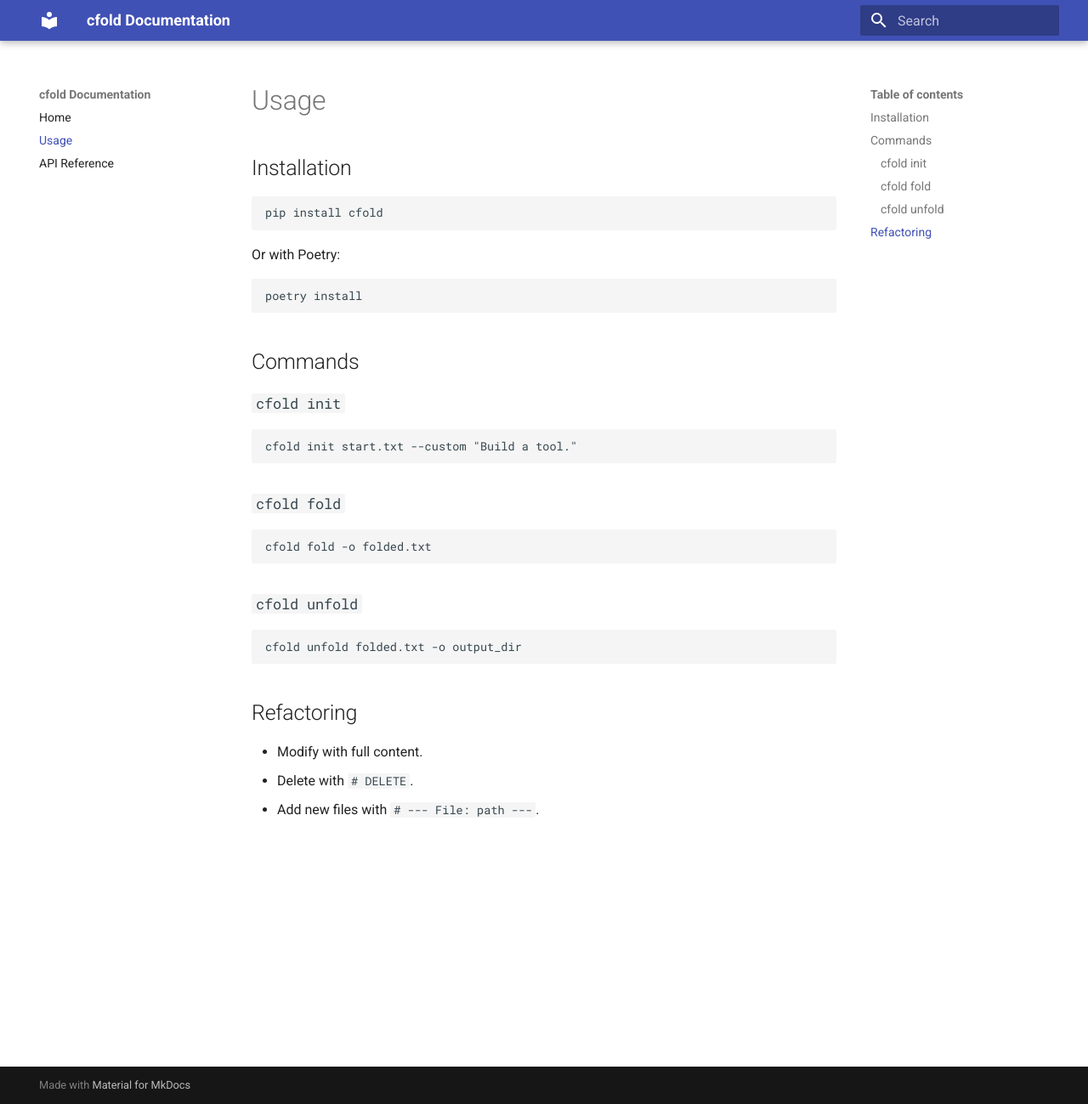
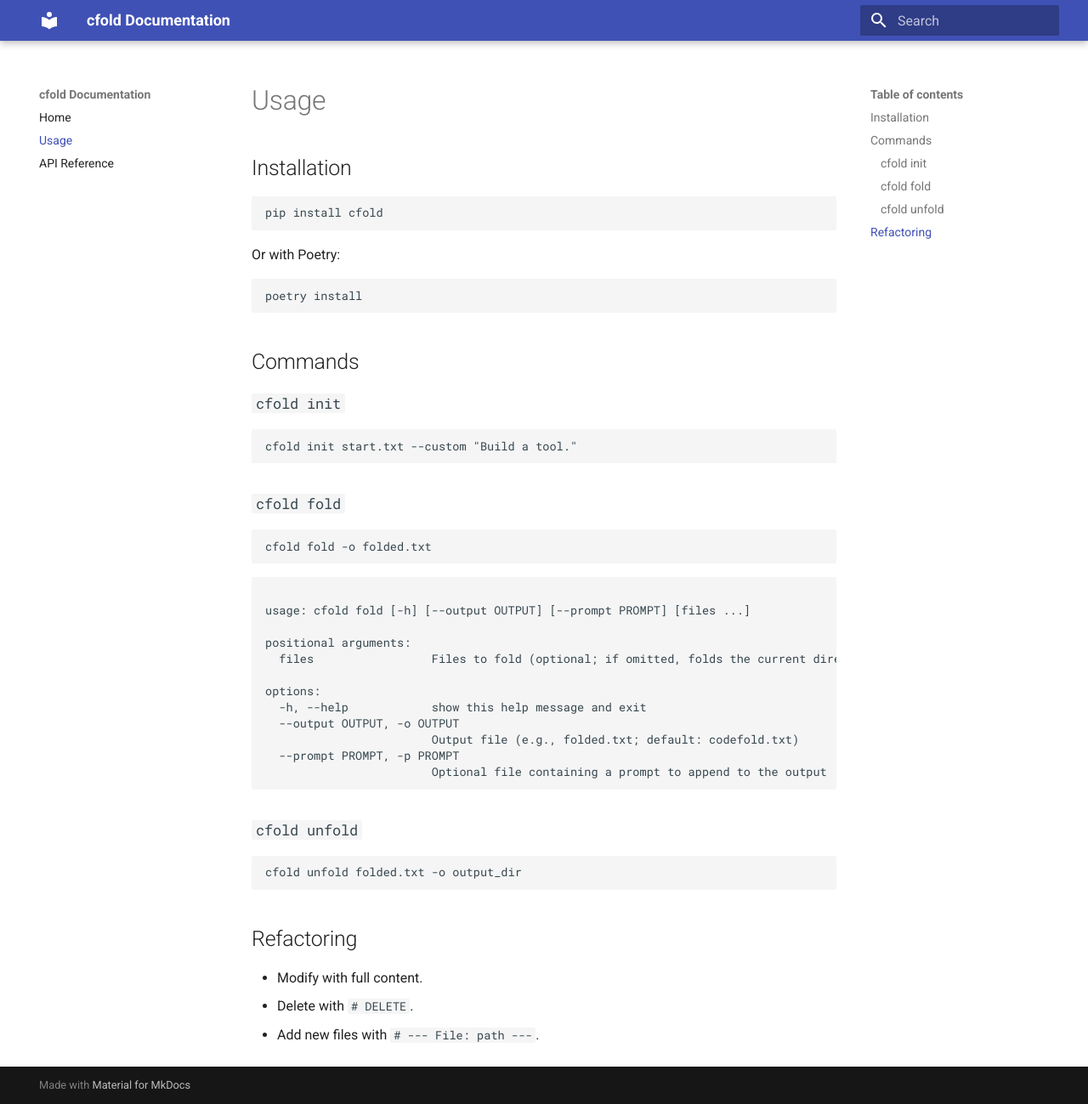
Before and after one commit to wr1/cfold, an MkDocs documentation site: the page built from docs/usage.md, in a window 1280 px wide and 1299 px high. Shown: the whole window at 85% size. Built offline with MkDocs 1.6.1 and Material for MkDocs 9.7.7, drawn with Linux system fonts in a browser that asks for light colours.

Commit message:
update email and username

````diff
--- a/docs/usage.md
+++ b/docs/usage.md
@@ -26,6 +26,23 @@
 cfold fold -o folded.txt
 ```
 
+```bash
+
+usage: cfold fold [-h] [--output OUTPUT] [--prompt PROMPT] [files ...]
+
+positional arguments:
+  files                 Files to fold (optional; if omitted, folds the current directory)
+
+options:
+  -h, --help            show this help message and exit
+  --output OUTPUT, -o OUTPUT
+                        Output file (e.g., folded.txt; default: codefold.txt)
+  --prompt PROMPT, -p PROMPT
+                        Optional file containing a prompt to append to the output
+```
+
+
+
 ### `cfold unfold`
 
 ```bash
--- a/pyproject.toml
+++ b/pyproject.toml
@@ -1,5 +1,5 @@
 [tool.poetry]
-authors = ["Your Name <your.email@example.com>"]
+authors = ["wr1 <8971152+wr1@users.noreply.github.com>"]
 description = "A command line tool to fold and unfold Python projects for LLM interaction"
 license = "MIT"
 name = "cfold"
@@ -8,12 +8,12 @@
 version = "0.1.0"
 
 [tool.poetry.dependencies]
+pytest-cov = ">5.0.0"
 python = "^3.11"
-pytest-cov = ">5.0.0"
 
 [tool.poetry.group.dev.dependencies]
+flake8 = "^6.0.0"
 pytest = "^7.1.3"
-flake8 = "^6.0.0"
 
 [tool.poetry.scripts]
 cfold = "cfold.cfold:main"
````
